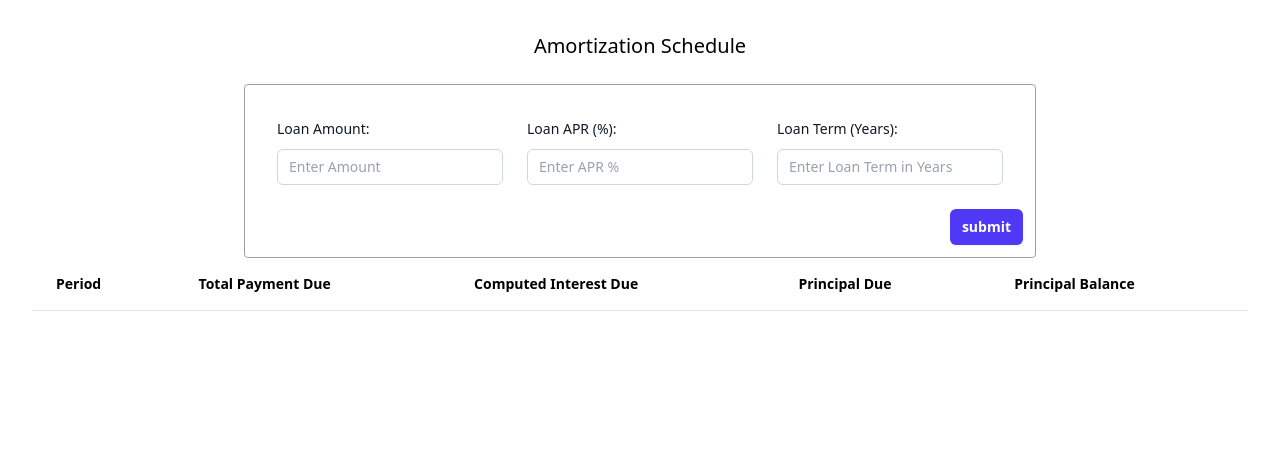
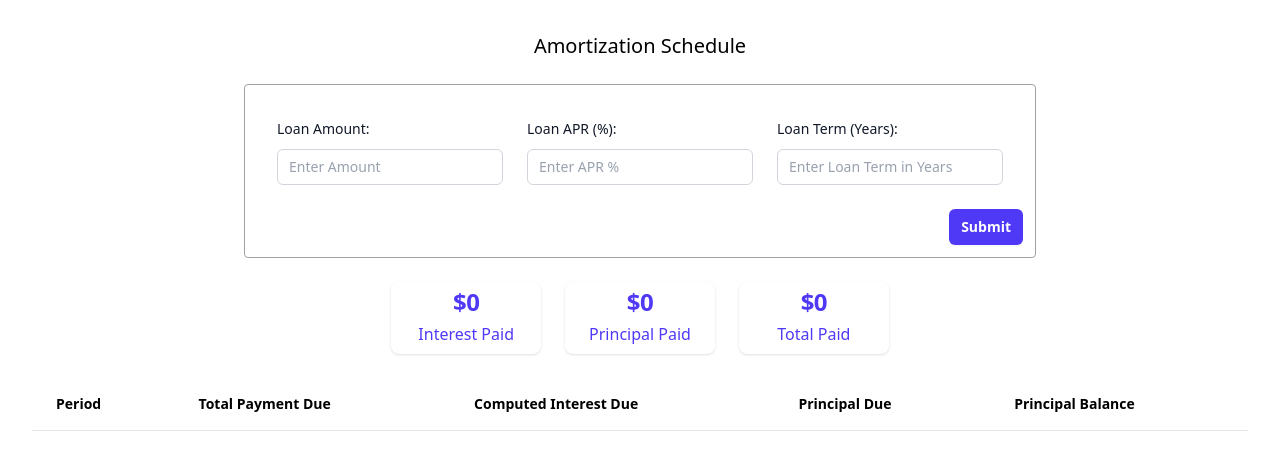
Before and after one commit to jzone1366/finance-toolbox, a React (Vite) app: page / in a window 1280 px wide. Shown: the top 470 px of the page. Built offline with nearby package versions, Linux system fonts and the light colour scheme.

Commit message:
Add new stats panel to show all totals. Improve margin and padding.

```diff
--- a/src/components/Amortization/AmortizationForm.tsx
+++ b/src/components/Amortization/AmortizationForm.tsx
@@ -20,7 +20,7 @@ const AmortizationForm: React.FC<AmortizationFormProps> = ({
 	handleSubmit
 }) => {
 	return (
-		<form onSubmit={handleSubmit}>
+		<form onSubmit={handleSubmit} className="mb-6">
 			<div className="border rounded-sm border-neutral-400 p-3">
 				<div className="m-5 grid grid-cols-1 gap-x-6 gap-y-8 sm:grid-cols-9">
 					<div className="sm:col-span-3">
@@ -84,7 +84,7 @@ const AmortizationForm: React.FC<AmortizationFormProps> = ({
 						type="submit"
 						className="rounded-md bg-indigo-600 px-3 py-2 text-sm font-semibold text-white shadow-xs hover:bg-indigo-500 focus-visible:outline-2 focus-visible:outline-offset-2 focus-visible:outline-indigo-600"
 					>
-						submit
+						Submit
 					</button>
 				</div>
 			</div>
--- a/src/components/Amortization/AmortizationLayout.tsx
+++ b/src/components/Amortization/AmortizationLayout.tsx
@@ -4,6 +4,7 @@ import { NumberFormatValues } from "react-number-format"
 import AmortizationForm from "./AmortizationForm"
 import AmortizationTable from "./AmortizationTable"
 import { calculateInterest, calculateMonthlyRate, calculateTotalPayment } from "./utility_functions"
+import AmortizationStats from "./AmortizationStats"
 
 export type Period = {
 	period: number,
@@ -88,6 +89,10 @@ function AmortizationLayout() {
 				handleSubmit={handleSubmit}
 			/>
 
+			<AmortizationStats
+				periods={periods}
+			/>
+
 			<AmortizationTable
 				periods={periods}
 			/>
--- /dev/null
+++ b/src/components/Amortization/AmortizationStats.tsx
@@ -0,0 +1,49 @@
+import Decimal from "decimal.js"
+import React, { useMemo } from "react"
+import { Period } from "./AmortizationLayout"
+import { NumericFormat } from "react-number-format"
+
+interface AmortizationStatsProps {
+	periods: Period[]
+}
+
+const AmortizationStats: React.FC<AmortizationStatsProps> = React.memo(({ periods }) => {
+	const totalPrincipalPaid: Decimal = new Decimal(periods.length > 0 ? periods[0].remainingBalance : 0)
+
+	const totalInterestPaid: Decimal = useMemo(
+		() => periods.reduce<Decimal>((acc, current) => acc.plus(current.interestDue || 0), new Decimal(0)),
+		[periods]
+	)
+
+	const totalAmountPaid: Decimal = useMemo(
+		() => periods.reduce<Decimal>((acc, current) => acc.plus(current.paymentDue || 0), new Decimal(0)),
+		[periods]
+	)
+
+	return (
+		<div>
+			<div className="grid grid-cols-1 sm:grid-cols-2 md:grid-cols-3 gap-6 w-full min-w-0 mb-6">
+				<div className="flex flex-col px-6 py-2 bg-white shadow rounded-lg">
+					<div className="flex flex-col items-center space-y-2">
+						<NumericFormat className="text-2xl font-bold tracking-tight leading-none text-indigo-600" value={totalInterestPaid.toDP(2).toNumber()} displayType="text" prefix="$" thousandSeparator />
+						<div className="text-base font-medium text-indigo-600">Interest Paid</div>
+					</div>
+				</div>
+				<div className="flex flex-col px-6 py-2 bg-white shadow rounded-lg">
+					<div className="flex flex-col items-center space-y-2">
+						<NumericFormat className="text-2xl font-bold tracking-tight leading-none text-indigo-600" value={totalPrincipalPaid.toDP(2).toNumber()} displayType="text" prefix="$" thousandSeparator />
+						<div className="text-base font-medium text-indigo-600">Principal Paid</div>
+					</div>
+				</div>
+				<div className="flex flex-col px-6 py-2 bg-white shadow rounded-lg">
+					<div className="flex flex-col items-center space-y-2">
+						<NumericFormat className="text-2xl font-bold tracking-tight leading-none text-indigo-600" value={totalAmountPaid.toDP(2).toNumber()} displayType="text" prefix="$" thousandSeparator />
+						<div className="text-base font-medium text-indigo-600">Total Paid</div>
+					</div>
+				</div>
+			</div>
+		</div>
+	)
+})
+
+export default AmortizationStats
```
